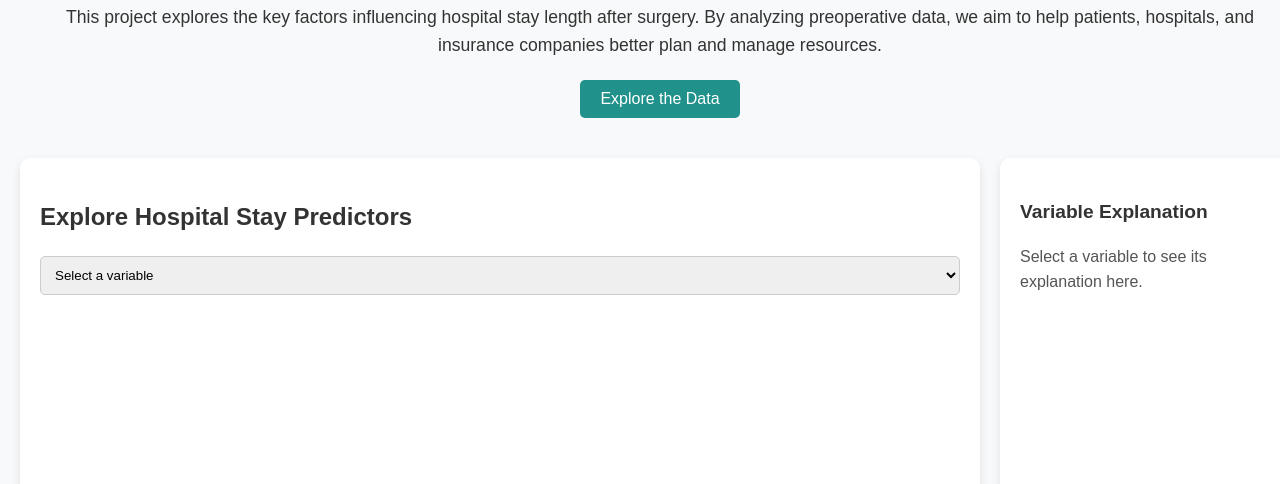
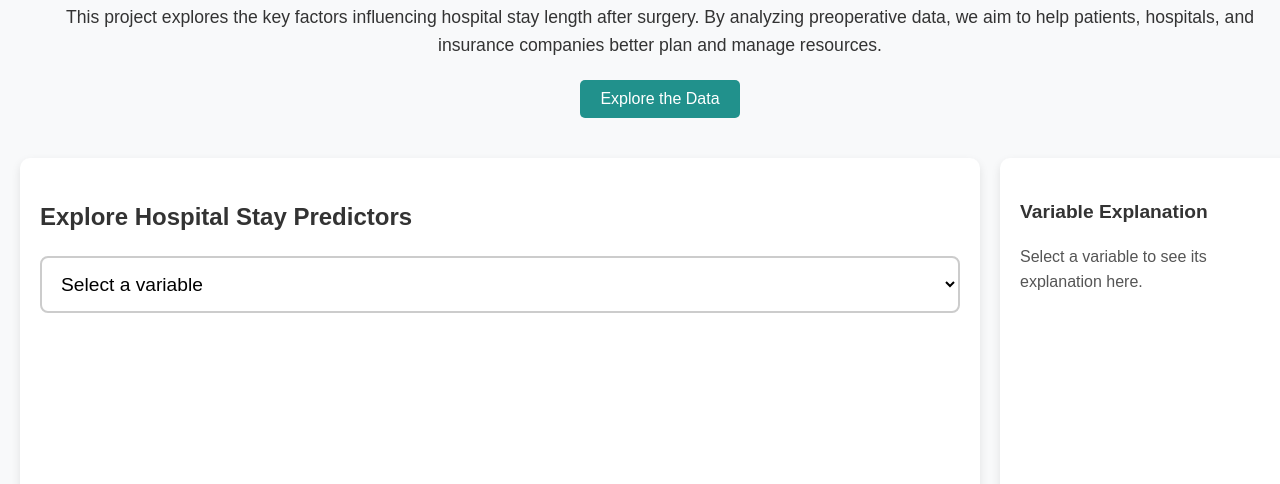
Before and after one commit to beseo/DSC106-Final-Project, a plain HTML site: page index.html in a window 1280 px wide. Shown: the part 316-800 px from the top of the page. Drawn offline with nearby package versions, Linux system fonts and the light colour scheme; no server answers.

Commit message:
made select feature box bigger

```diff
--- a/style.css
+++ b/style.css
@@ -89,11 +89,25 @@ body {
 }
 
 #selection {
-    width: 100%;
-    padding: 10px;
-    margin-bottom: 20px;
-    border: 1px solid #ccc;
-    border-radius: 5px;
+    width: 100%; /* Full width of its container */
+    padding: 15px; /* Increased padding for a larger box */
+    font-size: 1.2em; /* Larger font size */
+    border: 2px solid #ccc; /* Slightly thicker border */
+    border-radius: 8px; /* Rounded corners */
+    background-color: white;
+    cursor: pointer; /* Indicates it's clickable */
+    transition: border-color 0.3s, box-shadow 0.3s; /* Smooth hover effect */
+}
+
+#selection:hover {
+    border-color: #21918c; /* Highlight border on hover */
+    box-shadow: 0 0 8px rgba(33, 145, 140, 0.3); /* Subtle shadow on hover */
+}
+
+#selection:focus {
+    outline: none; /* Remove default focus outline */
+    border-color: #21918c; /* Highlight border when focused */
+    box-shadow: 0 0 8px rgba(33, 145, 140, 0.5); /* Stronger shadow when focused */
 }
 
 .chart-wrapper {
```
